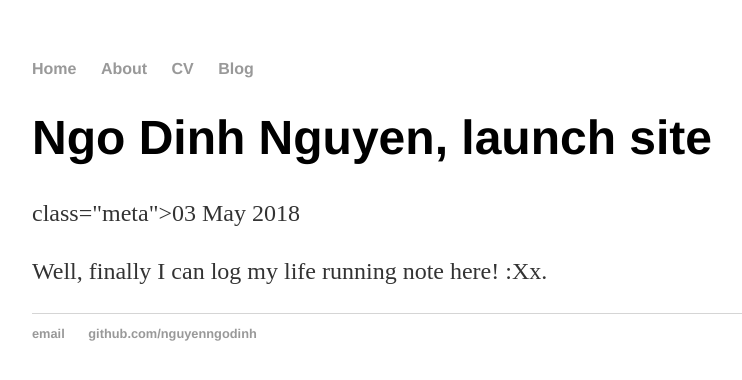
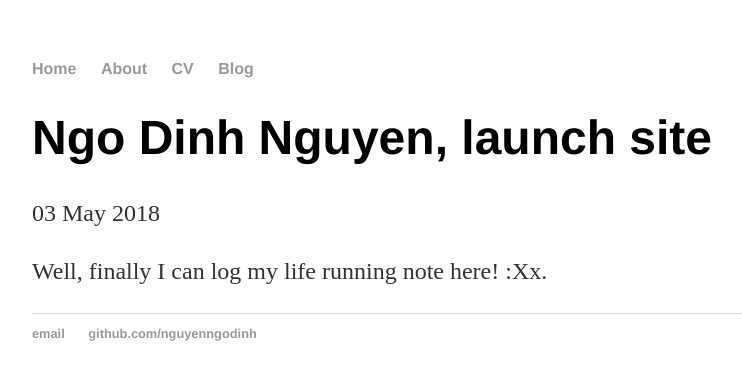
Before and after one commit to nguyenngodinh/nguyenngodinh.github.io, a Jekyll site: the page built from _posts/2018-05-03-ngo-dinh-nguyen-first-post.md, in a window 1280 px wide. Shown: the top 380 px of the page, without its empty margins (160-902 px from the left). Built offline with Jekyll 4.4.1, drawn with Linux system fonts in a browser that asks for light colours.

Commit message:
Update post.html
fix typo issue

```diff
--- a/_layouts/post.html
+++ b/_layouts/post.html
@@ -2,7 +2,7 @@
 layout: default
 ---
 <h1>{{ page.title }} </h1>
-<p> class="meta">{{ page.date | date_to_string }}</p>
+<p class="meta">{{ page.date | date_to_string }}</p>
 <div class="post">
   {{ content }}
 </div>
```
